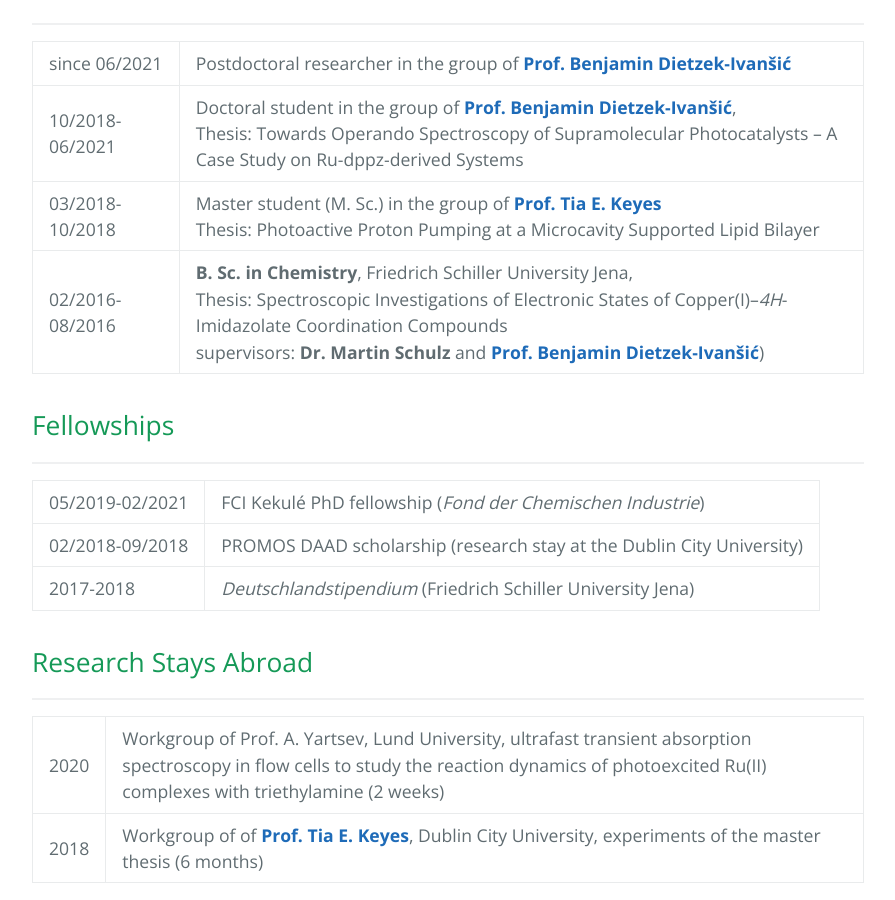
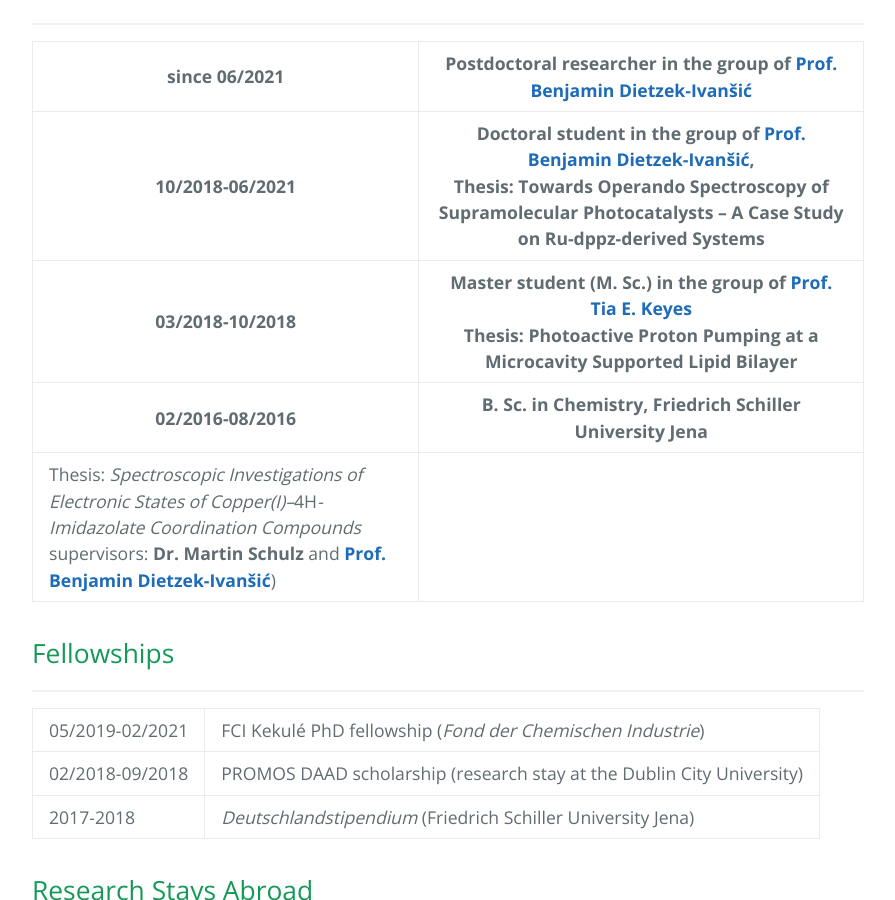
Before and after one commit to carolin-m/carolin-m.github.io, a Jekyll site: the page built from about.md, in a window 1280 px wide and 900 px high, scrolled down 453 px. Shown: the whole window, without its empty margins (192-1087 px from the left). Built offline with Jekyll 4.4.1, drawn with Linux system fonts in a browser that asks for light colours.

```diff
--- a/about.md
+++ b/about.md
@@ -13,7 +13,9 @@ ________________
 | since 06/2021 | Postdoctoral researcher in the group of [**Prof. Benjamin Dietzek-Ivanšić**](https://www.ipc.uni-jena.de/en/AGDietzek) |
 | 10/2018-06/2021  | Doctoral student in the group of [**Prof. Benjamin Dietzek-Ivanšić**](https://www.ipc.uni-jena.de/en/AGDietzek), <br />  Thesis: Towards Operando Spectroscopy of Supramolecular Photocatalysts – A Case Study on Ru-dppz-derived Systems |
 | 03/2018-10/2018 | Master student (M. Sc.) in the group of [**Prof. Tia E. Keyes**](https://sites.google.com/dcu.ie/keyes-research-group/home) <br /> Thesis: Photoactive Proton Pumping at a Microcavity Supported Lipid Bilayer |
-| 02/2016-08/2016 | **B. Sc. in Chemistry**, Friedrich Schiller University Jena, <br /> Thesis: Spectroscopic Investigations of Electronic States of Copper(I)–*4H*-Imidazolate Coordination Compounds <br /> supervisors: **Dr. Martin Schulz** and [**Prof. Benjamin Dietzek-Ivanšić**](https://www.ipc.uni-jena.de/en/AGDietzek)) |
+| 02/2016-08/2016 | **B. Sc. in Chemistry**, Friedrich Schiller University Jena |
+ | ------ |
+ | Thesis: *Spectroscopic Investigations of Electronic States of Copper(I)–*4H*-Imidazolate Coordination Compounds* <br /> supervisors: **Dr. Martin Schulz** and [**Prof. Benjamin Dietzek-Ivanšić**](https://www.ipc.uni-jena.de/en/AGDietzek)) |
 
 ## Fellowships <br>
 ________________
```
